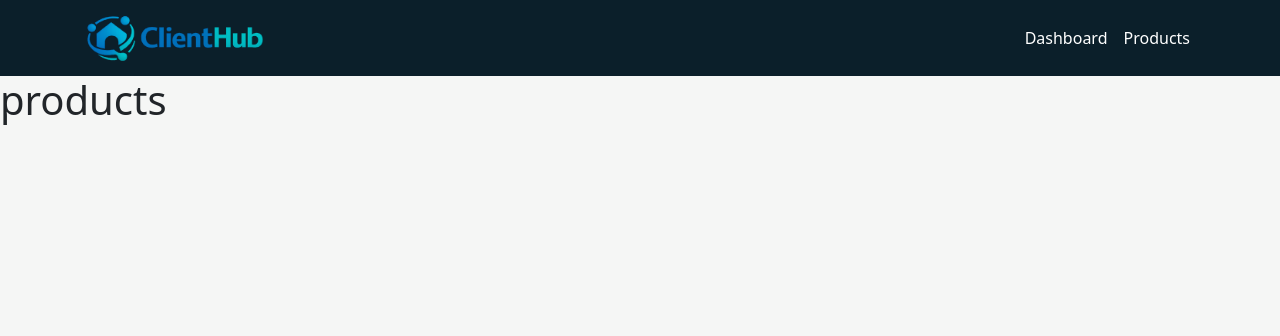
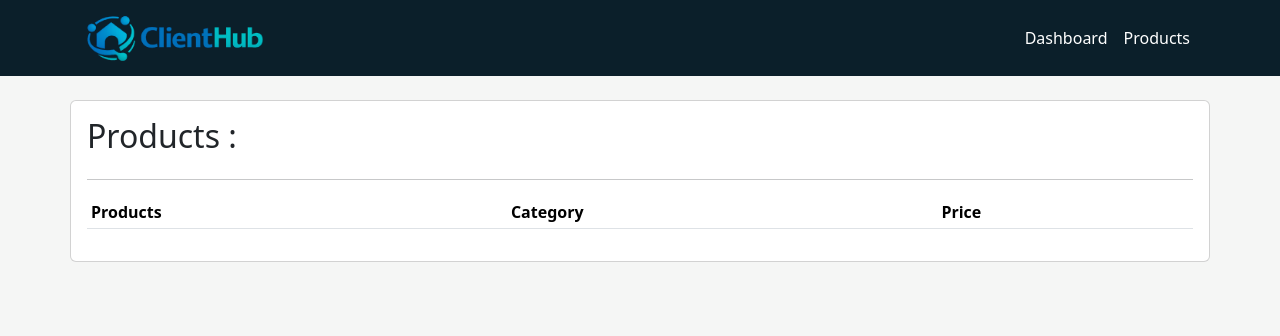
Before and after one commit to athikapriya/django-CRM, a Django app: template base/templates/base/products.html in a window 1280 px wide. Shown: the top 336 px of the page. Run offline with Django 3.2, Linux system fonts and the light colour scheme; the template is opened without the code that fills it, so the values that code supplies are empty; some libraries are stand-ins or nearby versions.

Commit message:
Add responsive Products layout page

```diff
--- a/base/templates/base/products.html
+++ b/base/templates/base/products.html
@@ -1,5 +1,21 @@
 {% extends 'base/main.html' %}
 
 {% block content %}
-<h1>products</h1>
+<section id="products-section">
+    <div class="container my-4">
+        <div class="row">
+            <div class="card card-body">
+                <h2>Products :</h2>
+                <hr>
+                <table class="table table-sm">
+                    <tr>
+                        <th>Products</th>
+                        <th>Category</th>
+                        <th>Price</th>
+                    </tr>
+                </table>
+            </div>
+        </div>
+    </div>
+</section>
 {% endblock %}
```
